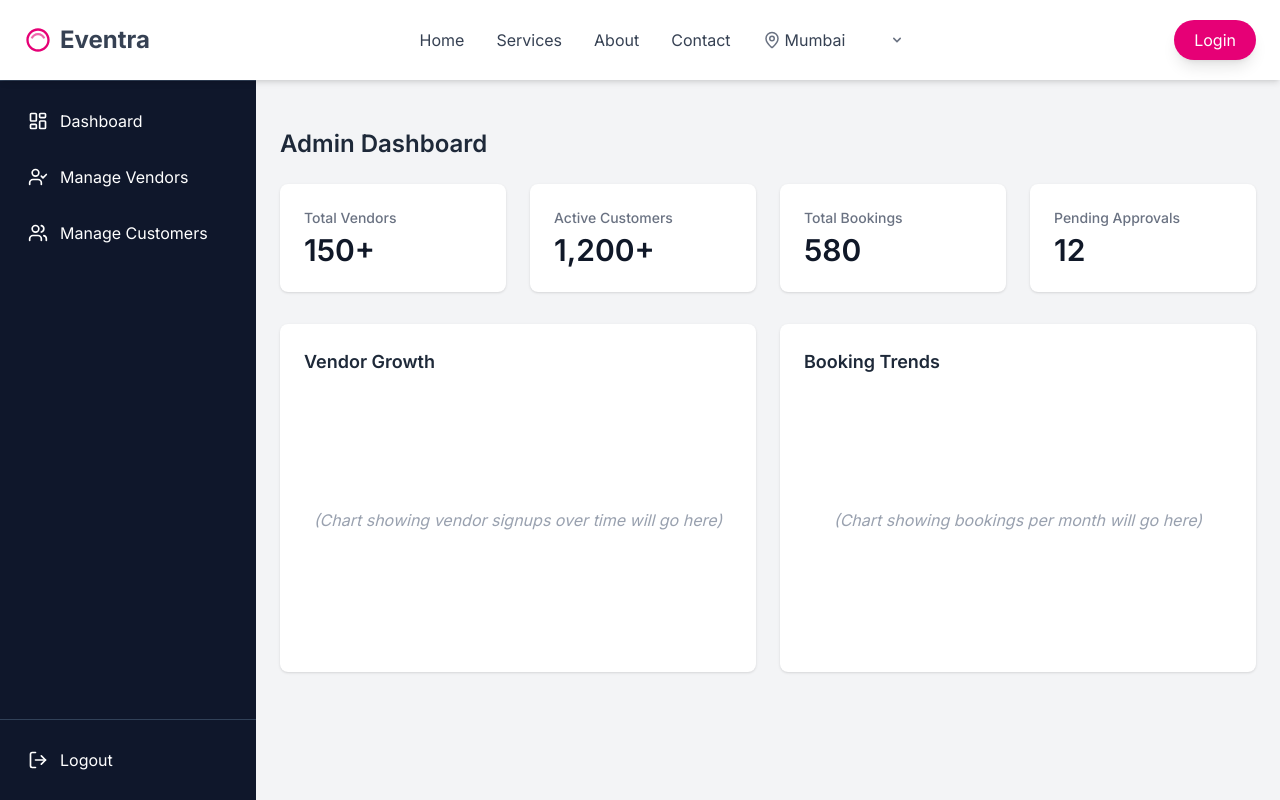
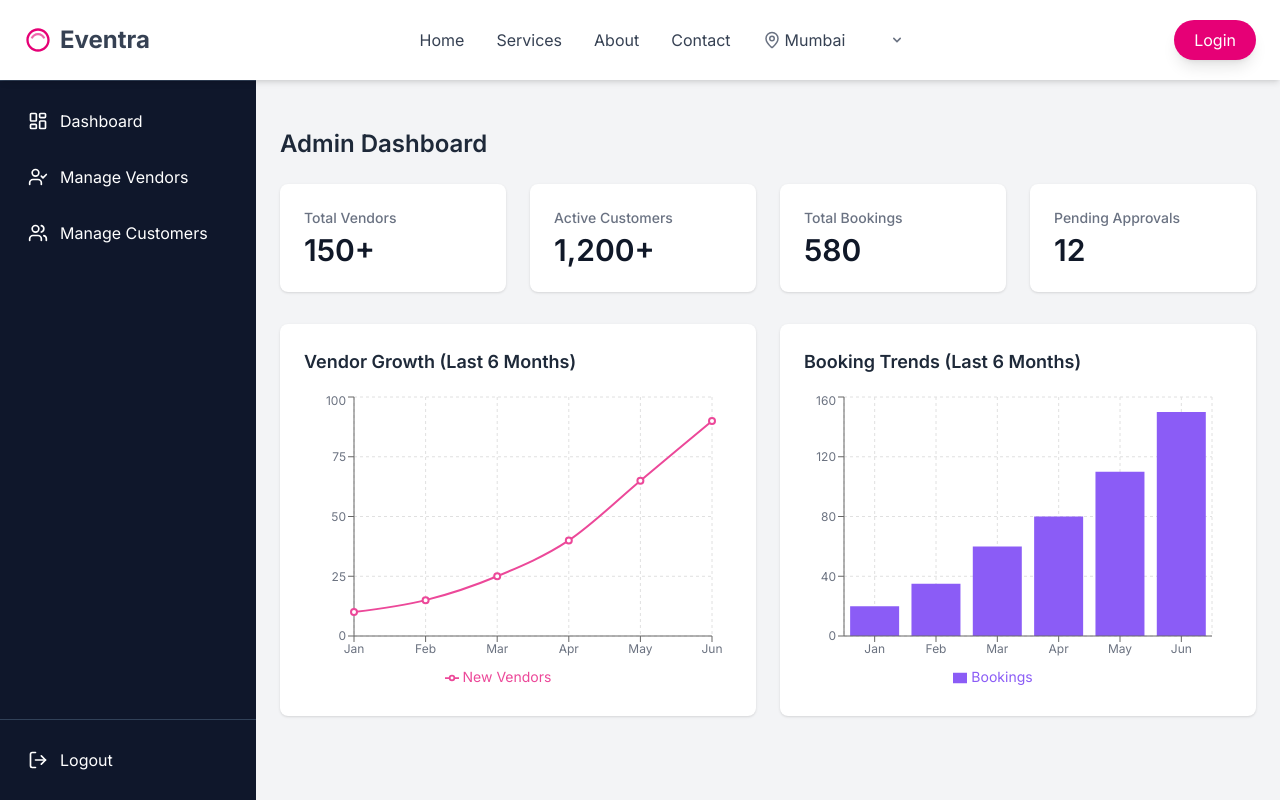
Before and after one commit to HarshChaturvedi27/Eventra, a Next.js app in the folder client/: page /admin in a window 1280 px wide. Shown: the top 800 px of the page. Built offline with nearby package versions, Linux system fonts and the light colour scheme.

Commit message:
Added dummy charts for now using Recharts lib

```diff
--- a/client/package.json
+++ b/client/package.json
@@ -12,7 +12,8 @@
     "lucide-react": "^0.545.0",
     "next": "15.5.4",
     "react": "19.1.0",
-    "react-dom": "19.1.0"
+    "react-dom": "19.1.0",
+    "recharts": "^3.3.0"
   },
   "devDependencies": {
     "@eslint/eslintrc": "^3",
--- a/client/src/app/admin/page.js
+++ b/client/src/app/admin/page.js
@@ -1,4 +1,26 @@
-// 'use client'; // Will need this when adding charts
+'use client'; // Required for Recharts components
+
+import { LineChart, Line, BarChart, Bar, XAxis, YAxis, CartesianGrid, Tooltip, Legend, ResponsiveContainer } from 'recharts';
+
+// Dummy data for charts
+const vendorGrowthData = [
+  { month: 'Jan', vendors: 10 },
+  { month: 'Feb', vendors: 15 },
+  { month: 'Mar', vendors: 25 },
+  { month: 'Apr', vendors: 40 },
+  { month: 'May', vendors: 65 },
+  { month: 'Jun', vendors: 90 },
+];
+
+const bookingTrendsData = [
+  { month: 'Jan', bookings: 20 },
+  { month: 'Feb', bookings: 35 },
+  { month: 'Mar', bookings: 60 },
+  { month: 'Apr', bookings: 80 },
+  { month: 'May', bookings: 110 },
+  { month: 'Jun', bookings: 150 },
+];
+
 
 export default function AdminDashboardPage() {
   // Dummy data for summary cards
@@ -23,19 +45,43 @@ export default function AdminDashboardPage() {
         ))}
       </div>
 
-      {/* Placeholder for Charts */}
+      {/* Charts Section */}
       <div className="grid grid-cols-1 lg:grid-cols-2 gap-6">
+        {/* Vendor Growth Chart */}
         <div className="bg-white p-6 rounded-lg shadow">
-           <h3 className="text-lg font-semibold text-gray-800 mb-4">Vendor Growth</h3>
-           <div className="h-64 flex items-center justify-center text-gray-400 italic">
-             (Chart showing vendor signups over time will go here)
-           </div>
+           <h3 className="text-lg font-semibold text-gray-800 mb-4">Vendor Growth (Last 6 Months)</h3>
+           {/* Responsive Container makes the chart adapt to screen size */}
+           <ResponsiveContainer width="100%" height={300}>
+              <LineChart
+                data={vendorGrowthData}
+                margin={{ top: 5, right: 20, left: -10, bottom: 5 }} // Adjusted margins
+              >
+                <CartesianGrid strokeDasharray="3 3" stroke="#e0e0e0"/>
+                <XAxis dataKey="month" tick={{ fill: '#6b7280', fontSize: 12 }}/>
+                <YAxis tick={{ fill: '#6b7280', fontSize: 12 }}/>
+                <Tooltip wrapperStyle={{ outline: 'none' }}/>
+                <Legend wrapperStyle={{ fontSize: 14 }}/>
+                <Line type="monotone" dataKey="vendors" stroke="#ec4899" strokeWidth={2} activeDot={{ r: 8 }} name="New Vendors"/>
+              </LineChart>
+           </ResponsiveContainer>
         </div>
+
+        {/* Booking Trends Chart */}
         <div className="bg-white p-6 rounded-lg shadow">
-           <h3 className="text-lg font-semibold text-gray-800 mb-4">Booking Trends</h3>
-           <div className="h-64 flex items-center justify-center text-gray-400 italic">
-             (Chart showing bookings per month will go here)
-           </div>
+           <h3 className="text-lg font-semibold text-gray-800 mb-4">Booking Trends (Last 6 Months)</h3>
+           <ResponsiveContainer width="100%" height={300}>
+             <BarChart
+               data={bookingTrendsData}
+               margin={{ top: 5, right: 20, left: -20, bottom: 5 }} // Adjusted margins
+             >
+                <CartesianGrid strokeDasharray="3 3" stroke="#e0e0e0"/>
+                <XAxis dataKey="month" tick={{ fill: '#6b7280', fontSize: 12 }}/>
+                <YAxis tick={{ fill: '#6b7280', fontSize: 12 }}/>
+                <Tooltip wrapperStyle={{ outline: 'none' }}/>
+                <Legend wrapperStyle={{ fontSize: 14 }}/>
+                <Bar dataKey="bookings" fill="#8b5cf6" name="Bookings" />
+              </BarChart>
+           </ResponsiveContainer>
         </div>
       </div>
     </div>
--- a/client/src/app/dashboard/page.js
+++ b/client/src/app/dashboard/page.js
@@ -1,15 +1,45 @@
+'use client'; // Required for Recharts components
+
+import { BarChart, Bar, XAxis, YAxis, CartesianGrid, Tooltip, Legend, ResponsiveContainer } from 'recharts';
+
+// Dummy data for vendor's booking summary
+const vendorBookingData = [
+  { month: 'Jan', bookings: 5 },
+  { month: 'Feb', bookings: 8 },
+  { month: 'Mar', bookings: 12 },
+  { month: 'Apr', bookings: 7 },
+  { month: 'May', bookings: 15 },
+  { month: 'Jun', bookings: 10 },
+];
+
 export default function DashboardHomePage() {
   return (
     <div>
       <h2 className="text-2xl font-semibold text-gray-800 mb-6">Dashboard Overview</h2>
-      <div className="bg-white p-6 rounded-lg shadow">
+
+      {/* Welcome Message */}
+      <div className="bg-white p-6 rounded-lg shadow mb-8">
         <p className="text-gray-600">
           Welcome to your Eventra Vendor Dashboard. Here you can manage your profile, view bookings, and track your performance.
         </p>
-        {/* Placeholder for future charts */}
-        <div className="mt-8 text-center text-gray-400 italic">
-          (Summary charts will be displayed here)
-        </div>
+      </div>
+
+      {/* Booking Summary Chart */}
+      <div className="bg-white p-6 rounded-lg shadow">
+        <h3 className="text-lg font-semibold text-gray-800 mb-4">Your Bookings (Last 6 Months)</h3>
+        <ResponsiveContainer width="100%" height={300}>
+          <BarChart
+            data={vendorBookingData}
+            margin={{ top: 5, right: 20, left: -20, bottom: 5 }}
+          >
+            <CartesianGrid strokeDasharray="3 3" stroke="#e0e0e0" />
+            <XAxis dataKey="month" tick={{ fill: '#6b7280', fontSize: 12 }}/>
+            <YAxis tick={{ fill: '#6b7280', fontSize: 12 }}/>
+            <Tooltip wrapperStyle={{ outline: 'none' }}/>
+            <Legend wrapperStyle={{ fontSize: 14 }}/>
+            <Bar dataKey="bookings" fill="#10b981" name="Your Bookings" />
+          </BarChart>
+        </ResponsiveContainer>
       </div>
     </div>
   );
```
Also changed, not shown: 1 other file (tests, documents, lock files or other folders).
